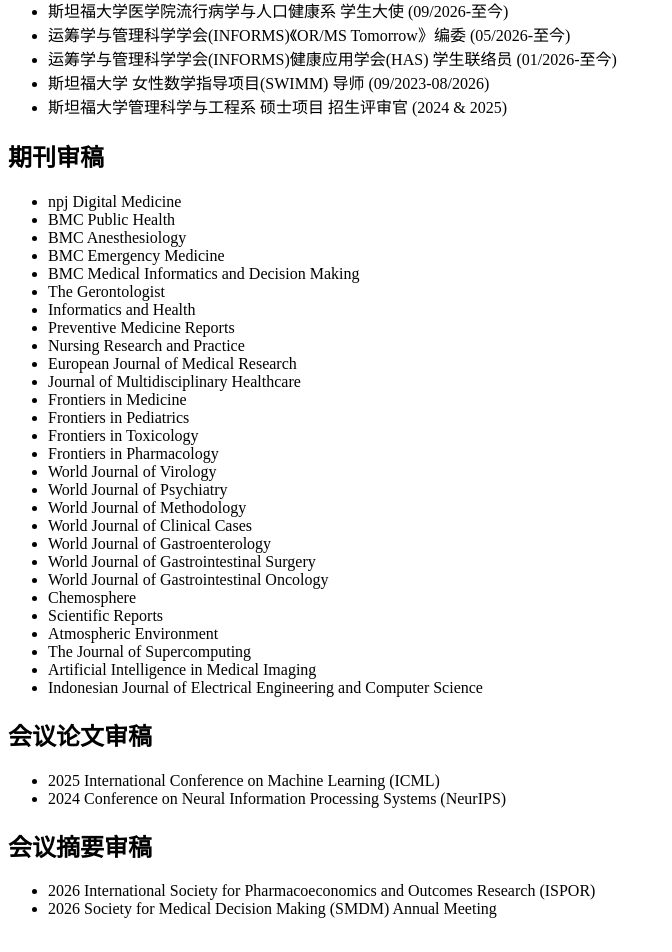
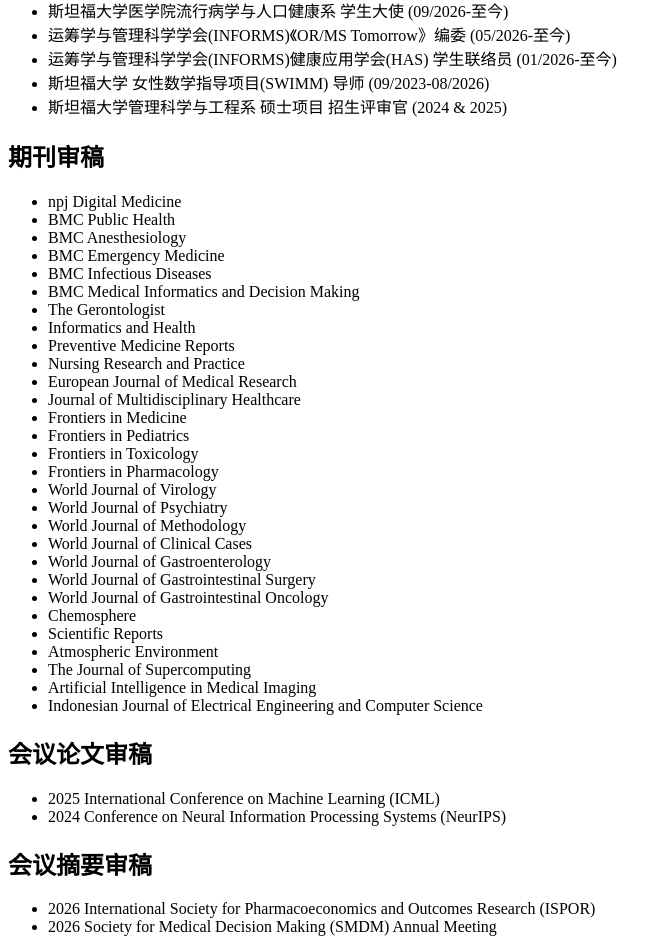
Before and after one commit to lingyuewei/lingyuewei.github.io, a Jekyll site: the page built from _pages/includes/service.md, in a window 1280 px wide. Shown: the part 989-1941 px from the top of the page, without its empty margins (0-672 px from the left). Built offline with Jekyll 4.4.1, drawn with Linux system fonts in a browser that asks for light colours; our own code applies the rules of GitHub Pages for plain Markdown files.

Commit message:
Update service.md

```diff
--- a/_pages/includes/service.md
+++ b/_pages/includes/service.md
@@ -15,6 +15,7 @@
 - BMC Public Health
 - BMC Anesthesiology
 - BMC Emergency Medicine
+- BMC Infectious Diseases
 - BMC Medical Informatics and Decision Making
 - The Gerontologist
 - Informatics and Health
```
